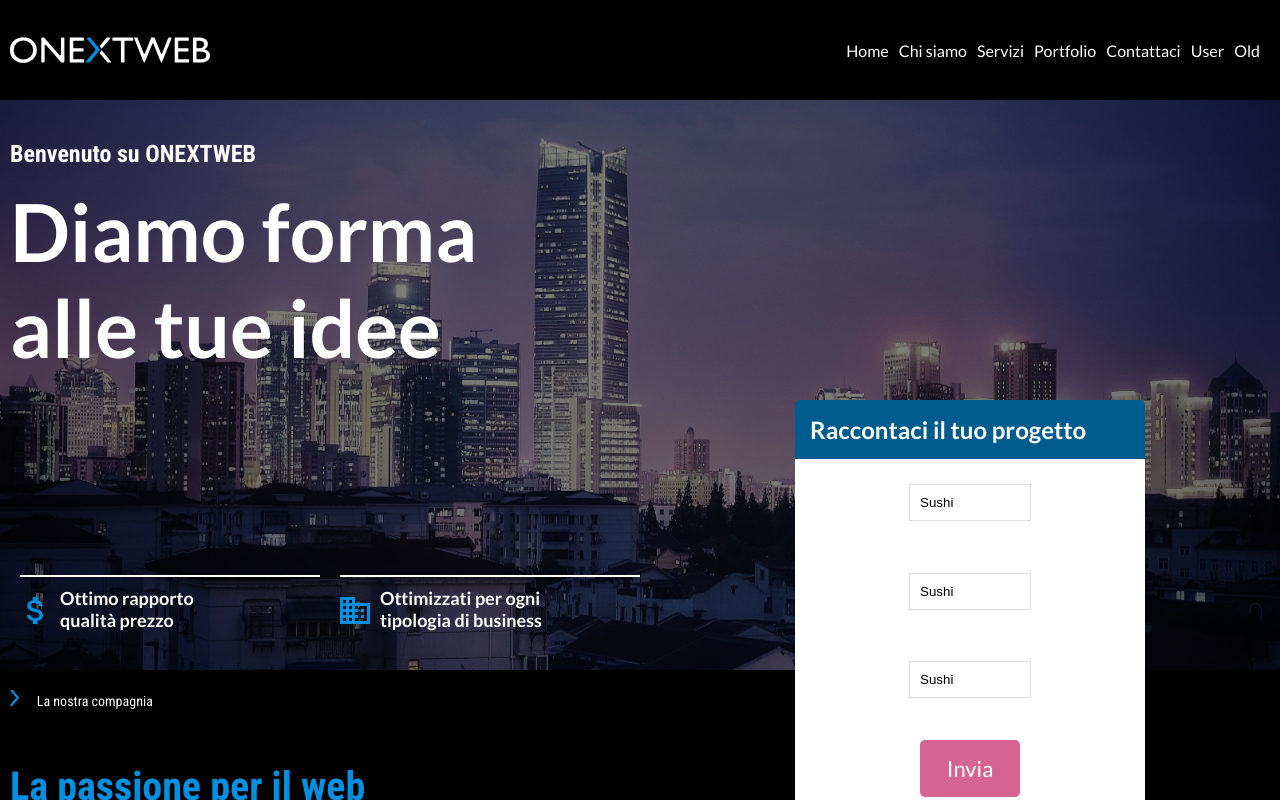
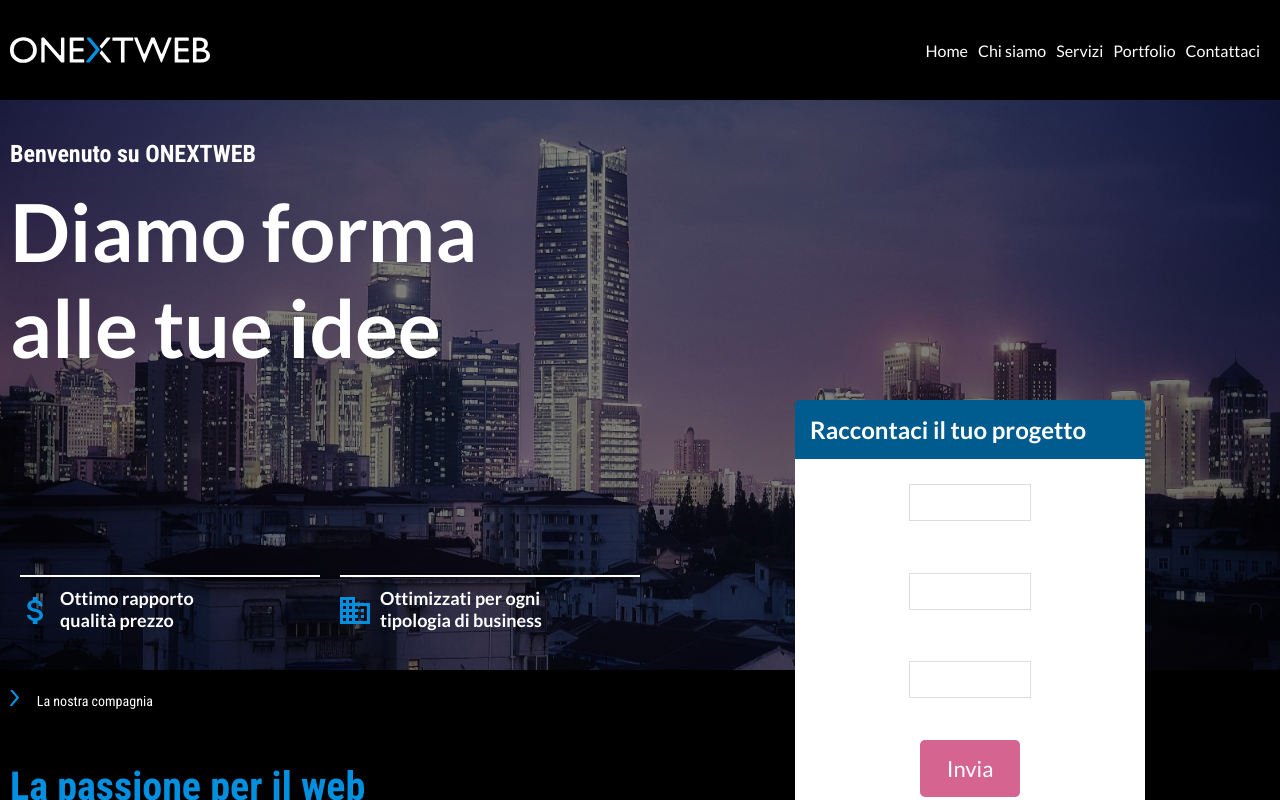
Before and after one commit to fabiopier/onextweb, an Angular app: page / in a window 1280 px wide. Shown: the top 800 px of the page. Built offline with nearby package versions, Linux system fonts and the light colour scheme; no server answers.

Commit message:
remove placeholder

```diff
--- a/src/app/components/menu/menu.component.html
+++ b/src/app/components/menu/menu.component.html
@@ -32,7 +32,7 @@
             <span class="navbar__menu_line"></span>
           </a></li>
 
-          <li><a routerLink="user" routerLinkActive="active">
+          <!--<li><a routerLink="user" routerLinkActive="active">
 
             <span class="navbar__menu_label">User</span>
             <span class="navbar__menu_line"></span>
@@ -42,7 +42,7 @@
 
             <span class="navbar__menu_label">Old</span>
             <span class="navbar__menu_line"></span>
-          </a></li>
+          </a></li>-->
 
 
       </ul>
--- a/src/app/pages/home/home.component.html
+++ b/src/app/pages/home/home.component.html
@@ -46,13 +46,13 @@
 
                         <mat-grid-list cols="1"rowHeight="4:1" >
                             <mat-grid-tile>
-                                <input class="xx-input xx-w-100" placeholder="Ex. Pizza" value="Sushi">
+                                <input class="xx-input xx-w-100" placeholder="" value="">
                             </mat-grid-tile>
                             <mat-grid-tile>
-                                <input class="xx-input  xx-w-100" placeholder="Ex. Pizza" value="Sushi">
+                                <input class="xx-input xx-w-100" placeholder="" value="">
                             </mat-grid-tile>
                             <mat-grid-tile>
-                                <input class="xx-input  xx-w-100" placeholder="Ex. Pizza" value="Sushi">
+                                <input class="xx-input xx-w-100" placeholder="" value="">
                             </mat-grid-tile>
                             <mat-grid-tile> <button class="xx-button-secondary xx-w-100 xx-text-white">Invia</button></mat-grid-tile>
                           </mat-grid-list>
```
Also changed, not shown: 2 other files (tests, documents, lock files or other folders).
